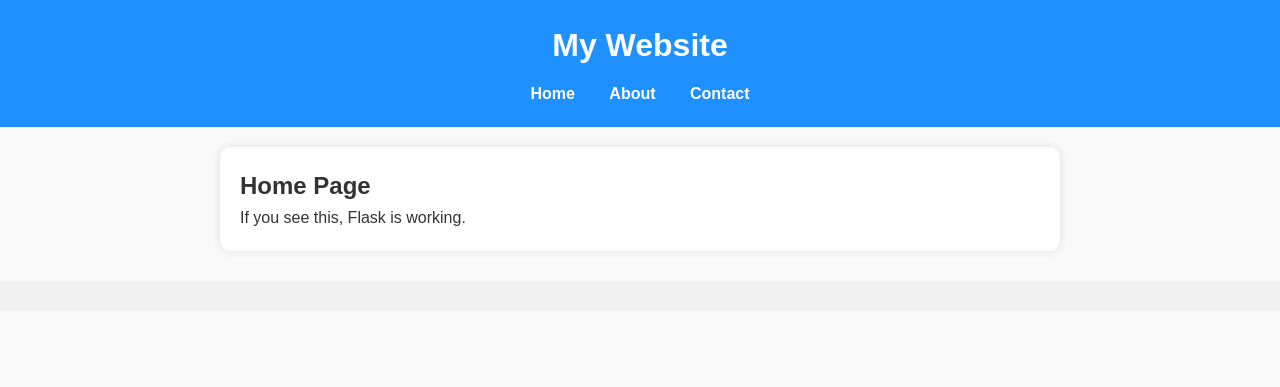
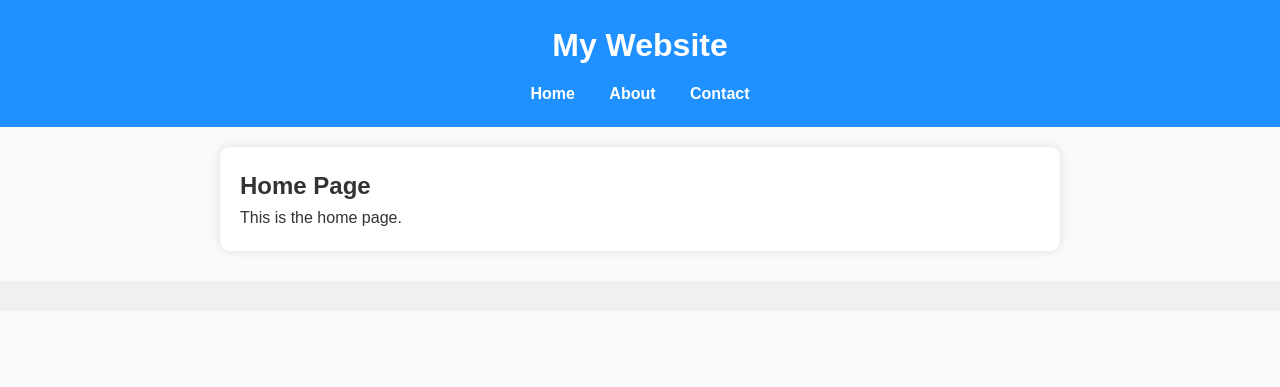
Before and after one commit to jroth8/flask-templates-exercise, a Flask app: page / in a window 1280 px wide. Shown: the top 387 px of the page. Run offline with Flask 3, Linux system fonts and the light colour scheme; some libraries are stand-ins or nearby versions.

Commit message:
Edited Site Title and content of Home page

```diff
--- a/templates/base.html
+++ b/templates/base.html
@@ -2,7 +2,7 @@
 <html lang="en">
 <head>
     <meta charset="UTF-8">
-    <title>{% block title %}My Site{% endblock %}</title>
+    <title>{% block title %}Flask Website{% endblock %}</title>
 	<link rel="stylesheet" href="{{ url_for('static', filename='css/style.css') }}">
 </head>
 <body>
--- a/templates/home.html
+++ b/templates/home.html
@@ -2,5 +2,5 @@
 
 {% block content %}
 <h2>Home Page</h2>
-<p>If you see this, Flask is working.</p>
+<p>This is the home page.</p>
 {% endblock %}
```
